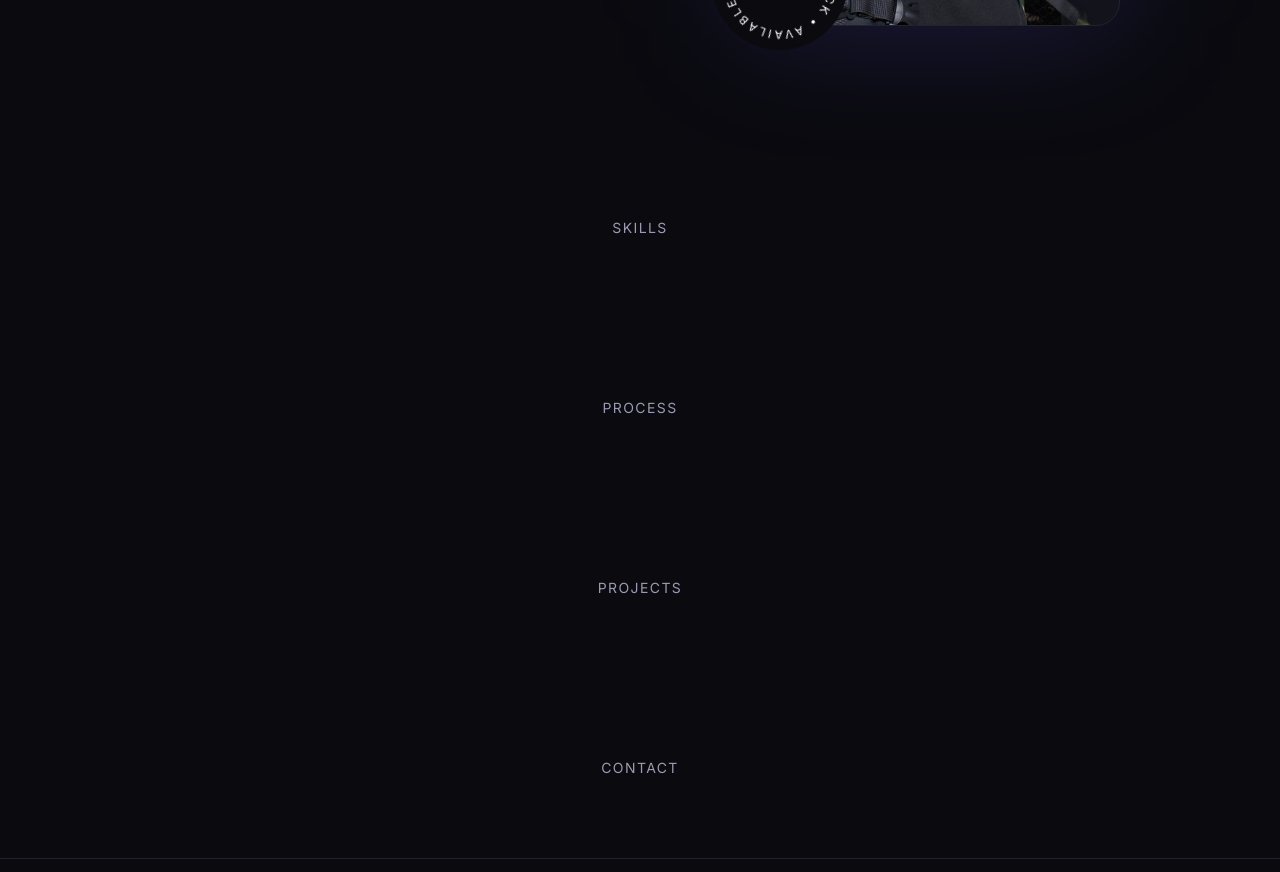
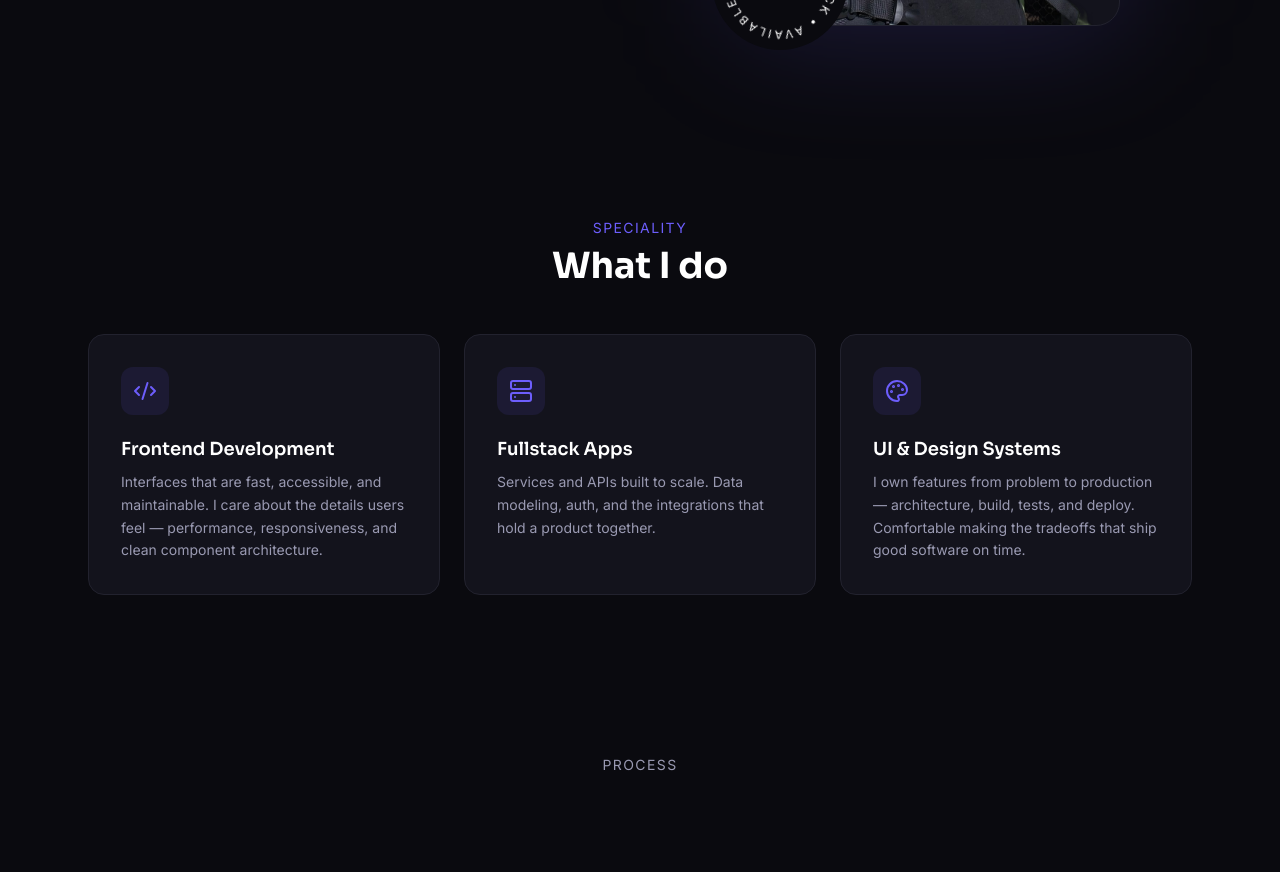
Before and after one commit to vinimachadosantana/vinimachadosantanta-portfolio, a Next.js app: page / in a window 1280 px wide. Shown: the part 580-1452 px from the top of the page. Built offline with nearby package versions, Linux system fonts and the light colour scheme.

Commit message:
Feat/skills (#8)
* feat: add skills section

* feat: add skills spec

```diff
--- a/src/components/Skills.tsx
+++ b/src/components/Skills.tsx
@@ -1,3 +1,27 @@
+import { Code2, Server, Palette } from "lucide-react";
+import { skills } from "@/lib/data";
+
+const icons: Record<string, React.ElementType> = { code: Code2, server: Server, palette: Palette };
+
 export default function Skills() {
-  return <section id="skills" className="mx-auto max-w-6xl px-6 py-20 text-center text-[#9A9AB2]"><p className="text-sm uppercase tracking-widest">Skills</p></section>;
+  return (
+    <section id="skills" className="mx-auto max-w-6xl px-6 py-20">
+      <div className="mb-12 text-center">
+        <p className="text-sm uppercase tracking-widest text-[#6D5EFC]">Speciality</p>
+        <h2 className="font-display mt-2 text-3xl font-bold md:text-4xl">What I do</h2>
+      </div>
+      <div className="grid gap-6 md:grid-cols-3">
+        {skills.map((s) => {
+          const Icon = icons[s.icon];
+          return (
+            <div key={s.title} className="group rounded-2xl border border-[#22222E] bg-[#13131C] p-8 transition-colors hover:border-[#6D5EFC]/60">
+              <div className="mb-5 inline-flex rounded-xl bg-[#6D5EFC]/10 p-3 text-[#6D5EFC]"><Icon size={24} /></div>
+              <h3 className="font-display mb-2 text-lg font-semibold">{s.title}</h3>
+              <p className="text-sm leading-relaxed text-[#9A9AB2]">{s.desc}</p>
+            </div>
+          );
+        })}
+      </div>
+    </section>
+  );
 }
--- a/src/lib/data.ts
+++ b/src/lib/data.ts
@@ -25,9 +25,9 @@ export const hero = {
 };
 
 export const skills: Skill[] = [
-  { icon: "code", title: "Frontend Development", desc: "React, Next.js & TypeScript. Responsive, accessible interfaces that feel fast." },
-  { icon: "server", title: "Fullstack Apps", desc: "APIs, auth, databases with Node & Postgres. Shipping the whole product." },
-  { icon: "palette", title: "UI & Design Systems", desc: "Clean layouts, reusable components, and a consistent look with Tailwind." },
+  { icon: "code", title: "Frontend Development", desc: "Interfaces that are fast, accessible, and maintainable. I care about the details users feel — performance, responsiveness, and clean component architecture." },
+  { icon: "server", title: "Fullstack Apps", desc: "Services and APIs built to scale. Data modeling, auth, and the integrations that hold a product together." },
+  { icon: "palette", title: "UI & Design Systems", desc: "I own features from problem to production — architecture, build, tests, and deploy. Comfortable making the tradeoffs that ship good software on time." },
 ];
 
 export const steps: Step[] = [
```
Also changed, not shown: 1 other file (tests, documents, lock files or other folders).
